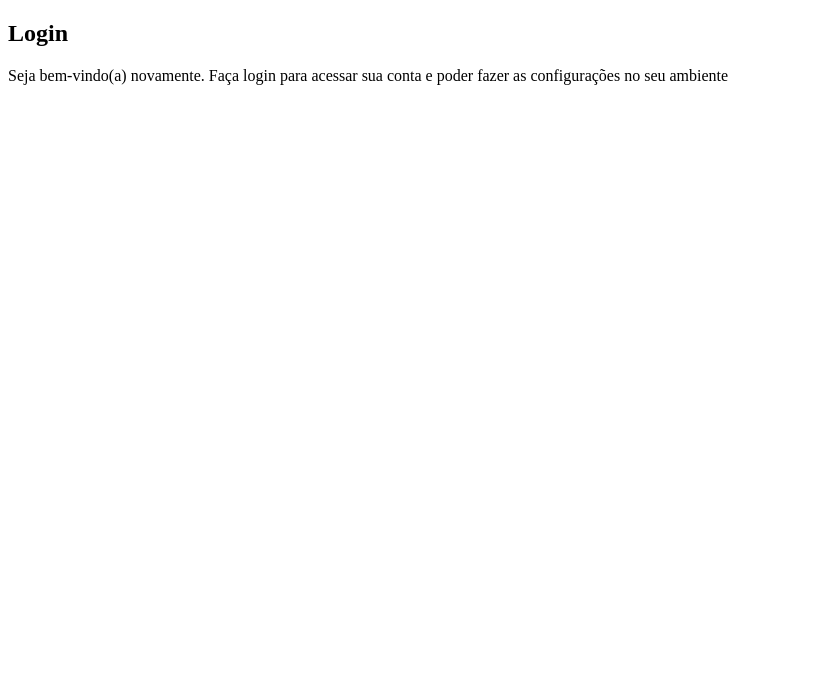
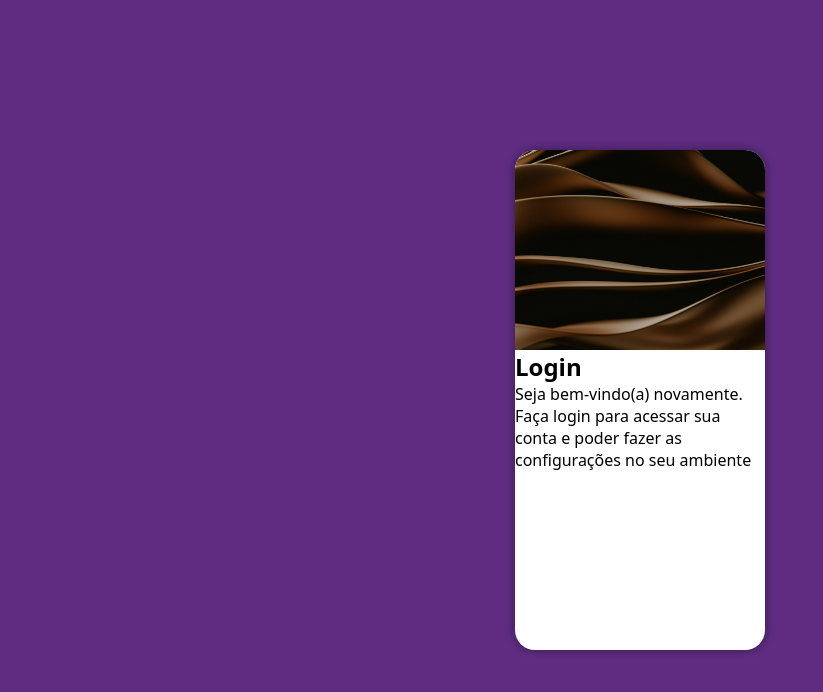
Before and after one commit to michaelbarbosa/projeto-login, a plain HTML site: page index.html in a window 1280 px wide. Shown: the whole page, without its empty margins (0-823 px from the left). Drawn offline with Linux system fonts and the light colour scheme.

Commit message:
Update style.css

```diff
--- a/estilos/style.css
+++ b/estilos/style.css
@@ -1 +1,59 @@
 @charset "UTF-8";
+
+/*
+    Paleta de cores
+    Verde: #49a09d
+    lilás: #5f2c82
+*/
+
+:root {
+    --cor1:#49a09d;
+    --cor2:#5f2c82;
+}
+
+* {
+    font-family: system-ui, -apple-system, BlinkMacSystemFont, 'Segoe UI', Roboto, Oxygen, Ubuntu, Cantarell, 'Open Sans', 'Helvetica Neue', sans-serif;
+    padding: 0;
+    margin: 0;
+    box-sizing: border-box;
+}
+
+body, html {
+    background-color: var(--cor2);
+    height: 100vh;
+    width: 100vw;
+}
+
+main{
+    position: relative;
+    height: 100vh;
+    width: 100vw;
+}
+
+section#login {
+    position: absolute;
+    top: 50%;
+    left: 50%;
+    transform: translate(-50%, -50%);
+    overflow: hidden;
+
+    background-color: white;
+    width: 250px;
+    height: 500px;
+    border-radius: 20px;
+    box-shadow: 0px 0px 10px rgba(0, 0, 0, 0.425);
+
+}
+
+section#login > div#imagem {
+    display: block;
+    background-image: url(../imagens/background.jpg);
+    background-size: cover;
+    background-position: left bottom;
+    height: 200px;
+}
+
+section#login > div#formulario {
+    display: block;
+
+}
```
